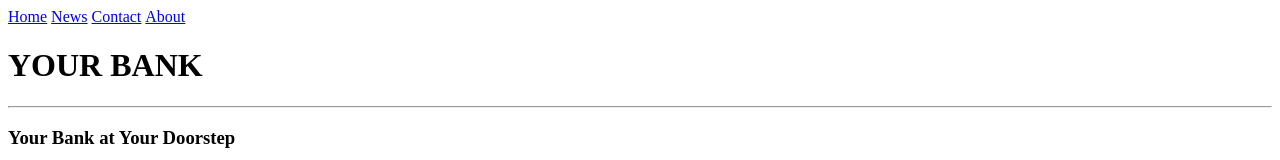
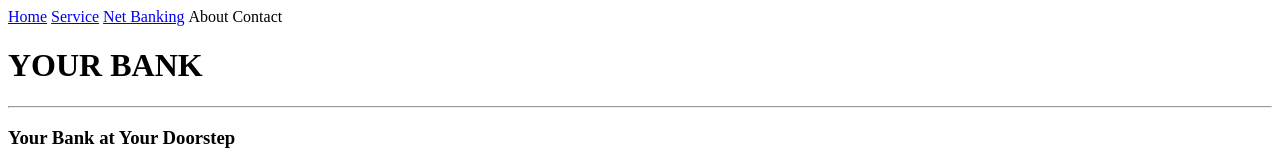
Before and after one commit to maheshgnmanipal/mybank, a plain HTML site: page index.html in a window 1280 px wide. Shown: the top 160 px of the page. Drawn offline with Linux system fonts and the light colour scheme.

Commit message:
Update index.html

```diff
--- a/index.html
+++ b/index.html
@@ -11,9 +11,10 @@ li {
 </style>
 <ul>
   <li><a href="default.asp">Home</a></li>
-  <li><a href="news.asp">News</a></li>
-  <li><a href="contact.asp">Contact</a></li>
-  <li><a href="about.asp">About</a></li>
+  <li><a href="news.asp">Service</a></li>
+  <li><a href="contact.asp">Net Banking</a></li>
+  <li>About</li>
+  <li>Contact</li>
 </ul>
 <h1>YOUR BANK</h1>
 <hr>
```
